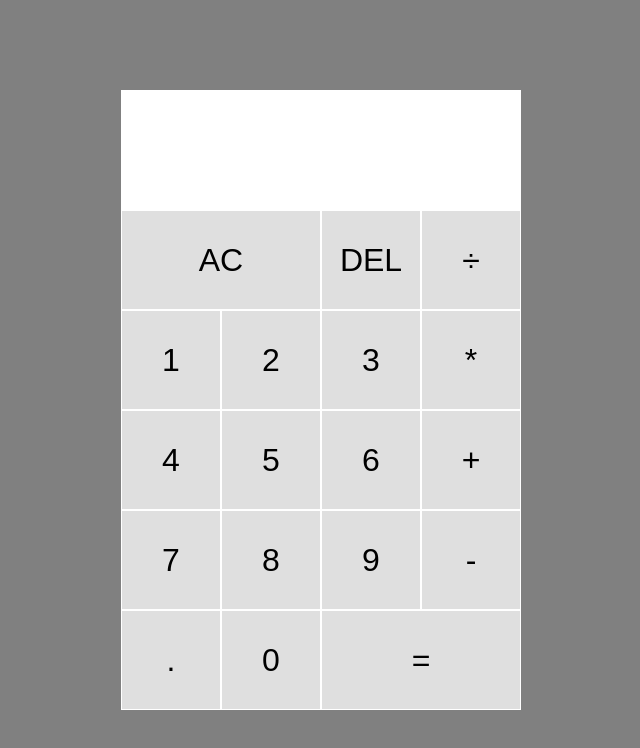
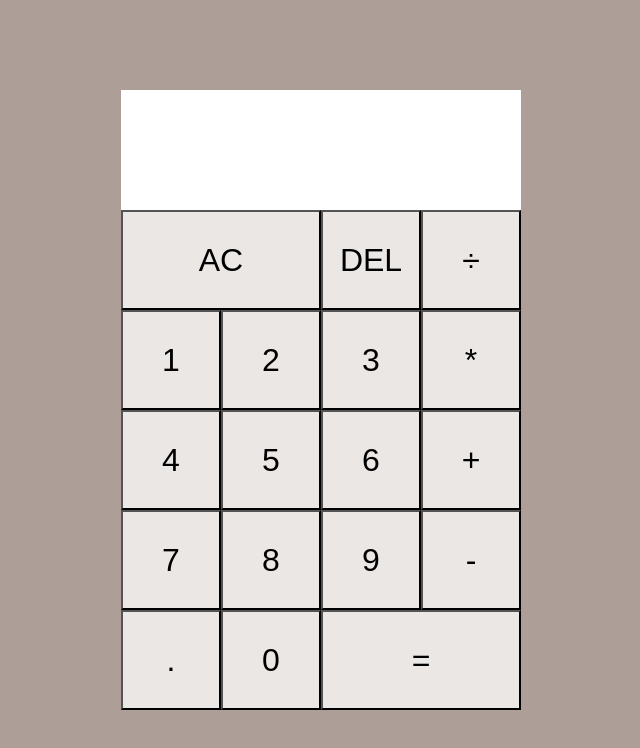
Before and after one commit to forhad96rion/Calculator, a plain HTML site: page index.html in a window 1280 px wide. Shown: the whole page, without its empty margins (319-959 px from the left). Drawn offline with Linux system fonts and the light colour scheme.

Commit message:
Update styles.css

```diff
--- a/styles.css
+++ b/styles.css
@@ -7,7 +7,7 @@
 body {
   padding: 0;
   margin: 0;
-  background: linear-gradient(to right, gray,gray);
+  background: linear-gradient(to right, rgb(174, 158, 152),rgb(174, 158, 152));
 }
 
 .calculator-grid {
@@ -22,7 +22,7 @@ body {
 .calculator-grid > button {
   cursor: pointer;
   font-size: 2rem;
-  border: 1px solid white;
+  border: 1px solid gree;
   outline: none;
   background-color: rgba(255, 255, 255, .75);
 }
```
